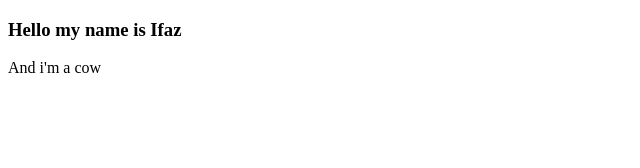
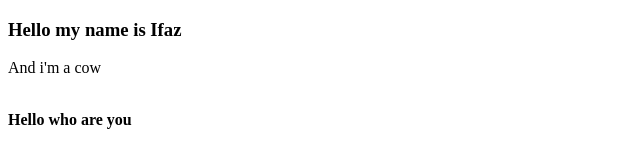
Before and after one commit to Ornob121/my-first-repository, a plain HTML site: page index.html in a window 1280 px wide. Shown: the whole page, without its empty margins (0-640 px from the left). Drawn offline with Linux system fonts and the light colour scheme.

Commit message:
new line

```diff
--- a/index.html
+++ b/index.html
@@ -9,6 +9,8 @@
 <body>
     <H3>Hello my name is Ifaz</H3>
     <p>And i'm a cow</p>
+    <br>
+    <strong>Hello who are you</strong>
 
 </body>
 </html>
```
